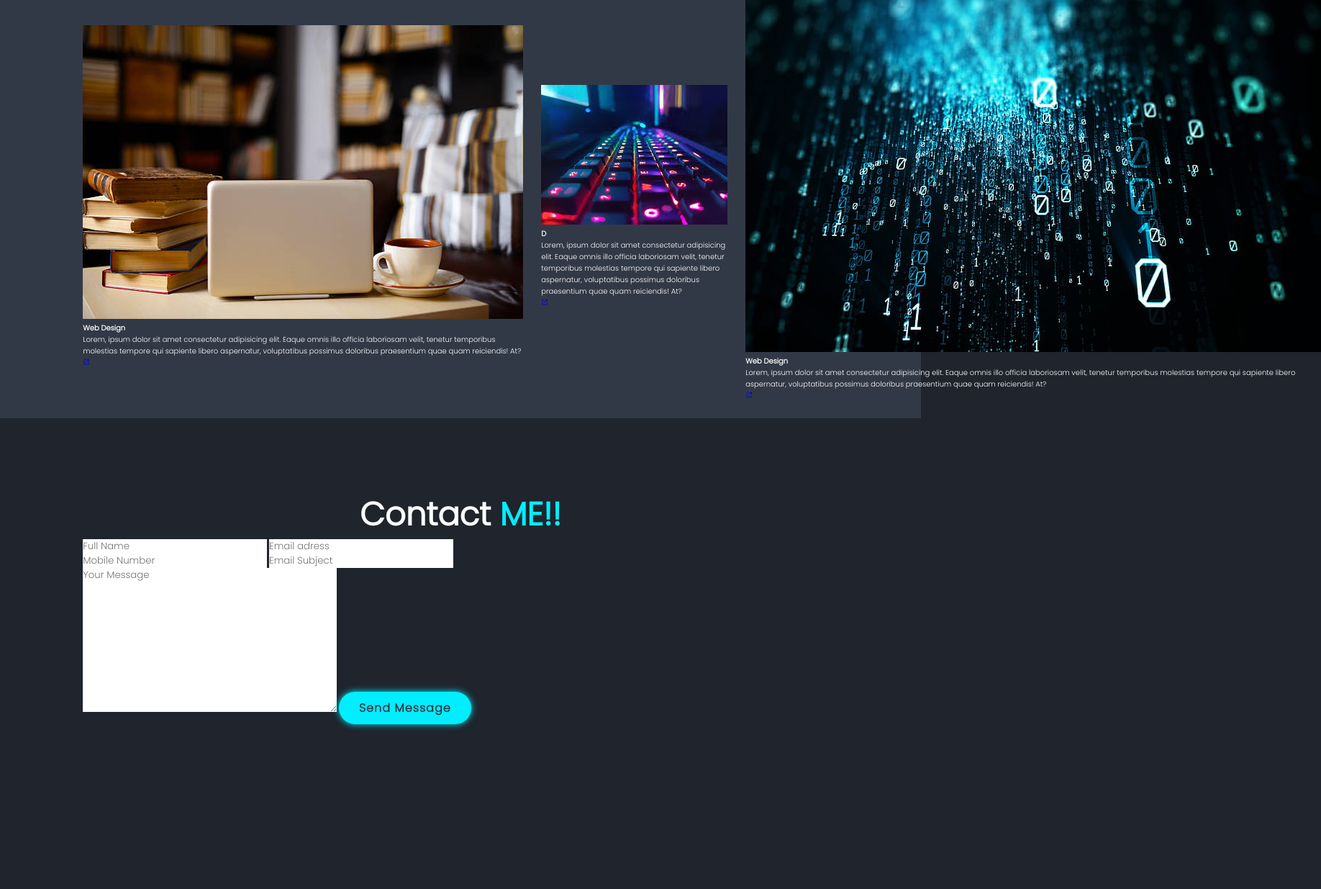
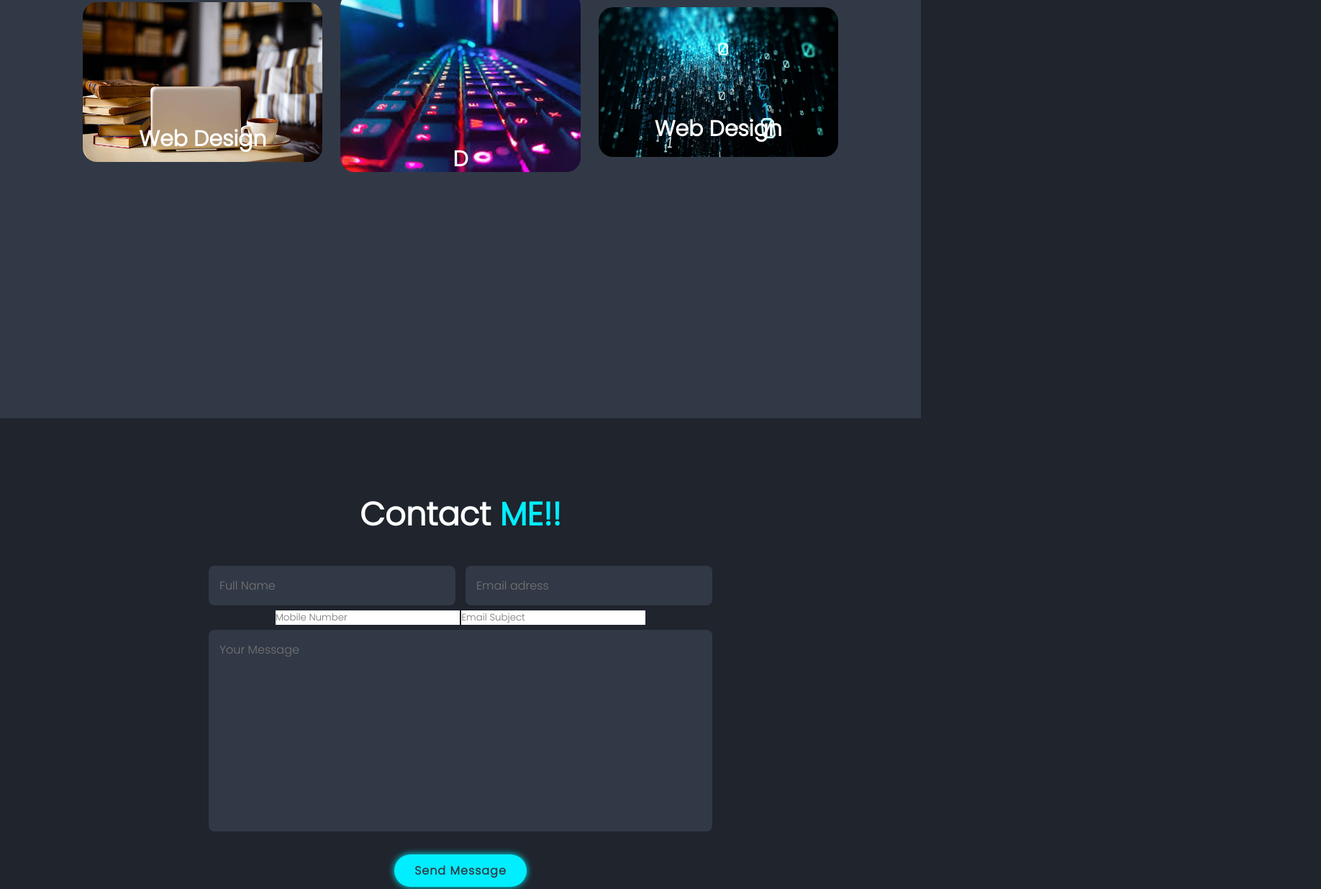
Before and after one commit to snehat123/resume, a plain HTML site: page index.html in a window 1280 px wide. Shown: the part 2748-3983 px from the top of the page at 72% size, 1836 px wide, since content can reach past the window. Drawn offline with nearby package versions, Linux system fonts and the light colour scheme.

Commit message:
Update style12.css

```diff
--- a/style12.css
+++ b/style12.css
@@ -40,6 +40,9 @@ section{
     justify-content: space-between;
     align-items: center;
     z-index: 100;
+}
+.header.sticky{
+    border-bottom: .1rem solid rgba(0, 0, 0, .2);
 }
 .logo{
     font-size: 2.5rem;
@@ -211,4 +214,140 @@ span{
     position: relative;
     border-radius: 2rem;
     box-shadow: 0 0 1;
+    overflow: hidden;
+    display: flex;
 }
+.portfolio-box img{
+    width: 100%;
+}
+.portfolio-box:hover img{
+    transform: scale(1.1);
+}
+.portfolio-box .portfolio-layer{
+    position: absolute;
+    bottom: 0;
+    left: 0;
+    width: 100%;
+    height: 100%;
+    background: linear-gradient(rgba(0, 0, 0, .1), var(--main-color));
+    display:flex;
+    justify-content: center;
+    align-items: center;
+    flex-direction: column;
+    text-align: center;
+    padding: 0 4rem;
+    transform: translateY(100%);
+    transition: .5s ease;
+}
+
+.portfolio-box:hover .portfolio-layer{
+    transform: translateY(0);
+}
+
+.portfolio-layer h4{
+    font-size: 3rem;
+
+}
+.portfolio-layer p{
+    font-size: 1.6rem;
+    margin: 3rem 0 1rem;
+}
+.portfolio-layer a{
+    display: inline-flex;
+    justify-content: center;
+    align-items: center;
+    width: 5rem;
+    height: 5rem;
+    background-color: var(--text-color);
+    border-radius: 50%;
+}
+.portfolio-layer a i{
+    font-size: 2rem;
+    color: var(--second-bg-color);
+}
+
+.contact h2{
+    margin-bottom: 3rem;
+}
+
+.contact form{
+    max-width: 70rem;
+    margin: 1rem auto;
+    text-align: center;
+    margin-bottom: 3rem;
+}
+.contact form .input-box{
+    display: flex;
+    justify-content: space-between;
+    flex-wrap: wrap;
+}
+.contact form .input-box input,
+.contact form textarea{
+    width: 100%;
+    padding: 1.5rem;
+    font-size: 1.6rem;
+    color: var(--text-color);
+    background: var(--second-bg-color);
+    border-radius: .8rem;
+    margin: .7rem 0;
+
+}
+.contact form .input-box input{
+    width: 49%;
+}
+.contact form textarea{
+    resize: none;
+}
+.contact form .btn{
+    margin-top: 2rem;
+    cursor: pointer;
+}
+.footer{
+    display: flex;
+    justify-content: space-between;
+    align-items: center;
+    flex-wrap: wrap;
+    padding: 2rem 9%;
+    background: var(--second-bg-color);
+
+}
+@media (max-width: 1200px) {
+    html{
+        font-size: 55%;
+    }
+}
+@media (max-width: 991px){
+    .header {
+        padding: 2rem 3%;
+    }
+    section{
+        padding: 10rem 3% 2rem;
+    }
+    .footer{
+        padding: 2rem 3% ;
+    }
+}
+@media (max-width: 768px) {
+    #menu-icon {
+        display: block;
+    }
+
+    .navbar{
+        position: absolute;
+        top: 100%;
+        left: 0;
+        width: 100;
+        padding: 1rem 3%;
+        background: var(--bg-color);
+        border-top: .1rem solid rgba(0, 0, 0, .2);
+        box-shadow: 0 .5rem 1rem rgba(0, 0, 0, .2);
+    }
+
+    .navbar a {
+        display: block;
+        font-size: 2rem;
+        margin: 3rem 0;
+    }
+}
+
+}
```
